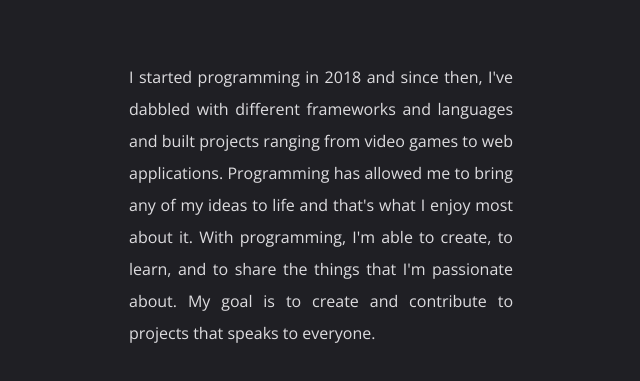
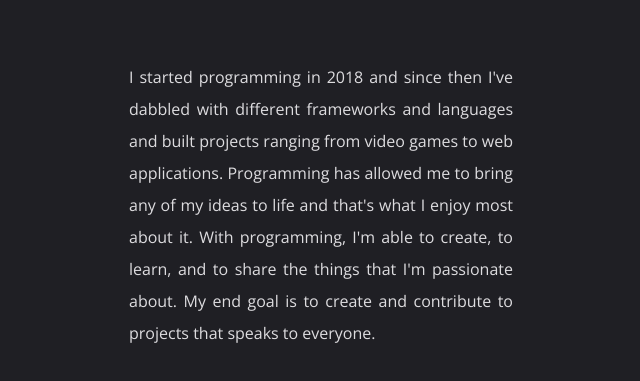
Before and after one commit to richpineapple/briantran, a website: page index.html in a window 1280 px wide. Shown: the part 771-1152 px from the top of the page, 319-959 px from the left. Drawn offline with nearby package versions, Linux system fonts and the light colour scheme.

Commit message:
Fix about me

```diff
--- a/index.html
+++ b/index.html
@@ -46,10 +46,10 @@
         <h1 class="mt-52 mb-16 text-center font-bold text-3xl">About</h1>
         <article class="my-12 mx-auto max-w-xs sm:max-w-sm text-justify">
             <p class="font-text font-light text-text">
-                I started programming in 2018 and since then, I've dabbled with different frameworks and languages and
+                I started programming in 2018 and since then I've dabbled with different frameworks and languages and
                 built projects ranging from video games to web applications. Programming has allowed me to bring any of
                 my ideas to life and that's what I enjoy most about it. With programming, I'm able to create, to learn,
-                and to share the things that I'm passionate about. My goal is to create and contribute to projects that
+                and to share the things that I'm passionate about. My end goal is to create and contribute to projects that
                 speaks to everyone.
             </p>
         </article>
```
Also changed, not shown: 1 other file.
